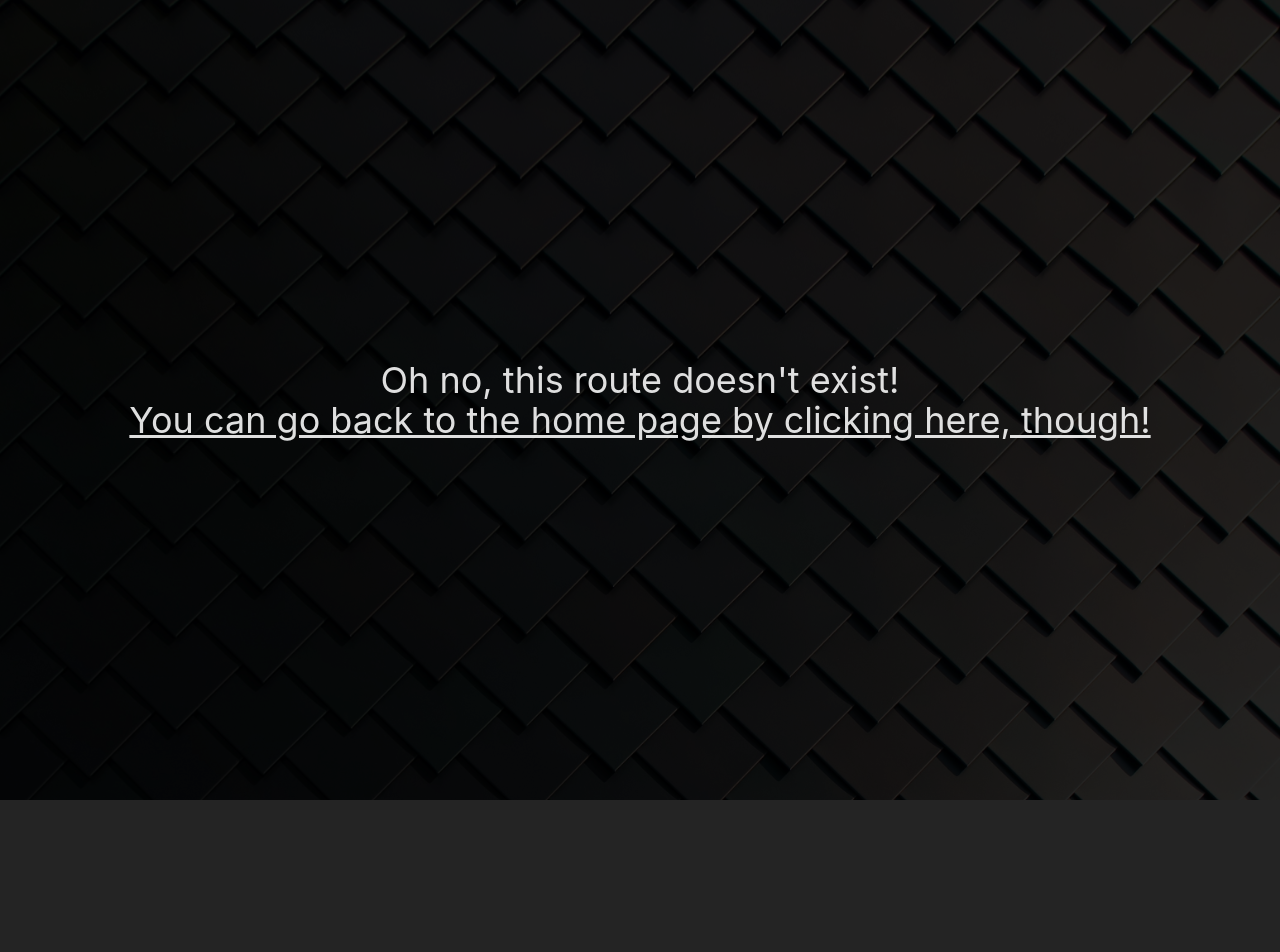
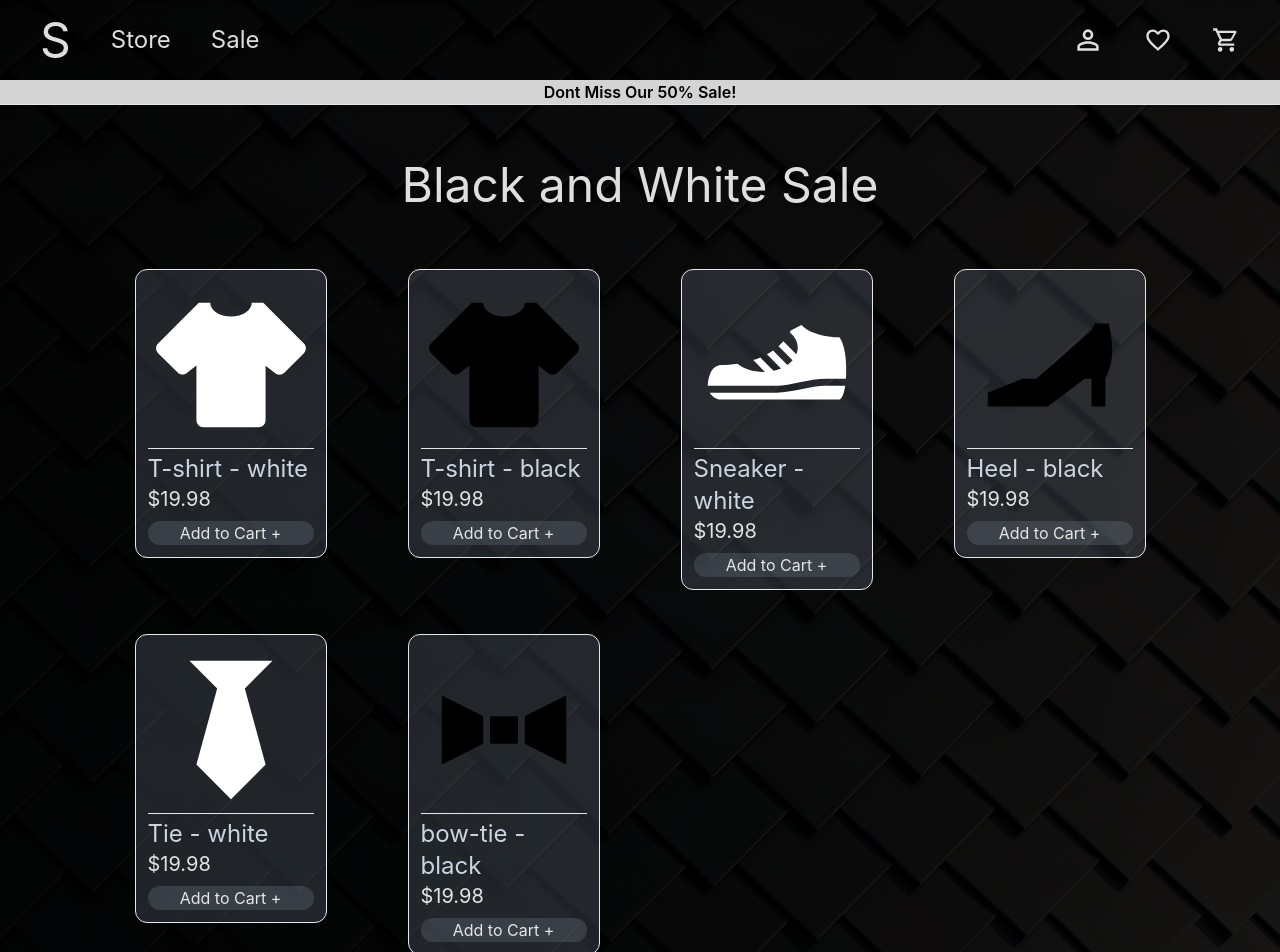
Before and after one commit to Jared588/shopping-cart, a React (Vite) app: page /sale in a window 1280 px wide. Shown: the top 952 px of the page. Before the commit the page ends 800 px from the top, so only its background shows below. Built offline with nearby package versions, Linux system fonts and the light colour scheme.

Commit message:
Add Sale page

```diff
--- a/src/Catalogue.jsx
+++ b/src/Catalogue.jsx
@@ -3,9 +3,9 @@ import { CreateItem } from './components/CreateItem';
 export const catalogue = {
   shirts: [
     // C-neck
-    <CreateItem key="shirtC-0" item='shirtC' title='T-shirt - white' price={39.99} color='white' />,
+    <CreateItem key="shirtC-0" item='shirtC' title='T-shirt - white' price={19.98} color='white' />,
     <CreateItem key="shirtC-1" item='shirtC' title='T-shirt - grey' price={39.99} color='gray' />,
-    <CreateItem key="shirtC-2" item='shirtC' title='T-shirt - black' price={39.99} color='black' />,
+    <CreateItem key="shirtC-2" item='shirtC' title='T-shirt - black' price={19.98} color='black' />,
     <CreateItem key="shirtC-3" item='shirtC' title='T-shirt - silver' price={39.99} color='silver' />,
     // V-neck
     <CreateItem key="shirtV-0" item='shirtV' title='T-shirt - purple' price={39.99} color='purple' />,
@@ -18,11 +18,11 @@ export const catalogue = {
     <CreateItem key="shoeFormal-1" item='shoeFormal' title='Shoe - black' price={39.99} color='black' />,
     <CreateItem key="shoeFormal-2" item='shoeFormal' title='Shoe - gray' price={39.99} color='gray' />,
     // Heel
-    <CreateItem key="shoeHeel-0" item='shoeHeel' title='Heel - black' price={39.99} color='black' />,
+    <CreateItem key="shoeHeel-0" item='shoeHeel' title='Heel - black' price={19.98} color='black' />,
     <CreateItem key="shoeHeel-1" item='shoeHeel' title='Heel - red' price={39.99} color='red' />,
     <CreateItem key="shoeHeel-2" item='shoeHeel' title='Heel - blue' price={39.99} color='blue' />,
     // Sneaker
-    <CreateItem key="shoeSneaker-0" item='shoeSneaker' title='Sneaker - white' price={39.99} color='white' />,
+    <CreateItem key="shoeSneaker-0" item='shoeSneaker' title='Sneaker - white' price={19.98} color='white' />,
     <CreateItem key="shoeSneaker-1" item='shoeSneaker' title='Sneaker - black' price={39.99} color='black' />,
     <CreateItem key="shoeSneaker-2" item='shoeSneaker' title='Sneaker - gray' price={39.99} color='gray' />,
   ],
@@ -31,14 +31,25 @@ export const catalogue = {
     <CreateItem key="sunglasses-0" item='sunglasses' title='Sunglasses - white' price={39.99} color='white' />,
     <CreateItem key="sunglasses-1" item='sunglasses' title='Sunglasses - black' price={39.99} color='black' />,
     // Tie
-    <CreateItem key="tie-0" item='tie' title='Tie - white' price={39.99} color='white' />,
+    <CreateItem key="tie-0" item='tie' title='Tie - white' price={19.98} color='white' />,
     <CreateItem key="tie-1" item='tie' title='Tie - black' price={39.99} color='black' />,
     // Bow-tie
     <CreateItem key="bow-tie-0" item='bow-tie' title='bow-tie - white' price={39.99} color='white' />,
-    <CreateItem key="bow-tie-1" item='bow-tie' title='bow-tie - black' price={39.99} color='black' />,
+    <CreateItem key="bow-tie-1" item='bow-tie' title='bow-tie - black' price={19.98} color='black' />,
     // Necklace
     <CreateItem key="necklace-0" item='necklace' title='Necklace' price={39.99} color='white' />,
     // Hats
     <CreateItem key="wizard-hat-0" item='wizard-hat' title='Wizard-Hat' price={39.99} color='purple' />,
   ],
+  sale: [
+    // Shirts
+    <CreateItem key="shirtC-0" item='shirtC' title='T-shirt - white' price={19.98} color='white' />,
+    <CreateItem key="shirtC-2" item='shirtC' title='T-shirt - black' price={19.98} color='black' />,
+    // Shoes
+    <CreateItem key="shoeSneaker-0" item='shoeSneaker' title='Sneaker - white' price={19.98} color='white' />,
+    <CreateItem key="shoeHeel-0" item='shoeHeel' title='Heel - black' price={19.98} color='black' />,
+    // Misc
+    <CreateItem key="tie-0" item='tie' title='Tie - white' price={19.98} color='white' />,
+    <CreateItem key="bow-tie-1" item='bow-tie' title='bow-tie - black' price={19.98} color='black' />,
+  ]
 };
--- a/src/components/Header.jsx
+++ b/src/components/Header.jsx
@@ -18,7 +18,9 @@ function Header() {
                     <Link to='/store'>
                         <p>Store</p>
                     </Link>
-                    <p>Sale</p>
+                    <Link to='/sale'>
+                        <p>Sale</p>
+                    </Link>
                 </nav>
                 <nav aria-label='secondary-nav' className="hidden items-center justify-center text-2xl space-x-10 *:cursor-pointer md:flex md:visible">
                     <svg className="w-8" xmlns="http://www.w3.org/2000/svg" viewBox="0 0 24 24"><title>account-outline</title><path d="M12,4A4,4 0 0,1 16,8A4,4 0 0,1 12,12A4,4 0 0,1 8,8A4,4 0 0,1 12,4M12,6A2,2 0 0,0 10,8A2,2 0 0,0 12,10A2,2 0 0,0 14,8A2,2 0 0,0 12,6M12,13C14.67,13 20,14.33 20,17V20H4V17C4,14.33 9.33,13 12,13M12,14.9C9.03,14.9 5.9,16.36 5.9,17V18.1H18.1V17C18.1,16.36 14.97,14.9 12,14.9Z" fill="rgba(255, 255, 255, 0.87)" /></svg>
--- a/src/routes/Router.jsx
+++ b/src/routes/Router.jsx
@@ -6,6 +6,7 @@ import {
 import App from '../App';
 import ErrorPage from './ErrorPage';
 import Store from './Store';
+import Sale from './Sale';
 import Cart from './Cart';
 import { useState, createContext } from 'react';
 
@@ -64,6 +65,11 @@ const Router = () => {
       errorElement: <ErrorPage />,
     },
     {
+      path: '/sale',
+      element: <Sale showItemAddedMessage={showItemAddedMessage}/>,
+      errorElement: <ErrorPage />,
+    },
+    {
       path: '/cart',
       element: <Cart cart={cart} />,
       errorElement: <ErrorPage />,
--- /dev/null
+++ b/src/routes/Sale.jsx
@@ -0,0 +1,28 @@
+import CreateCategory from '../components/CreateCategory';
+import { catalogue } from '../Catalogue';
+import Header from '../components/Header';
+import PropTypes from 'prop-types';
+
+function Sale({ showItemAddedMessage }) {
+    return (
+        <div className="flex flex-col min-h-svh justify-between bg-black bg-opacity-50">
+            <Header />
+            <div className="text-5xl bg-black bg-opacity-80 border-t flex flex-col flex-auto md:px-16 lg:py-10 overflow-hidden">
+                <h1 aria-label='sale-heading' className='slide-in-2 text-5xl text-center my-4'>Black and White Sale</h1>
+                <div className='flex-auto sm:px-10 mt-8'>
+                    {/* Sale */}
+                    <CreateCategory name='sale' array={catalogue.sale} />
+                </div>
+            </div>
+            {showItemAddedMessage && (
+                <div className="fixed px-8 py-4 mb-10 bg-green-400 text-black text-4xl pop-in" style={{right:0, bottom:0}}>Added to Cart!</div>
+            )}
+        </div>
+    )
+}
+
+Sale.propTypes = {
+    showItemAddedMessage: PropTypes.bool,
+}
+
+export default Sale;
```
Also changed, not shown: 1 other file (tests, documents, lock files or other folders).
